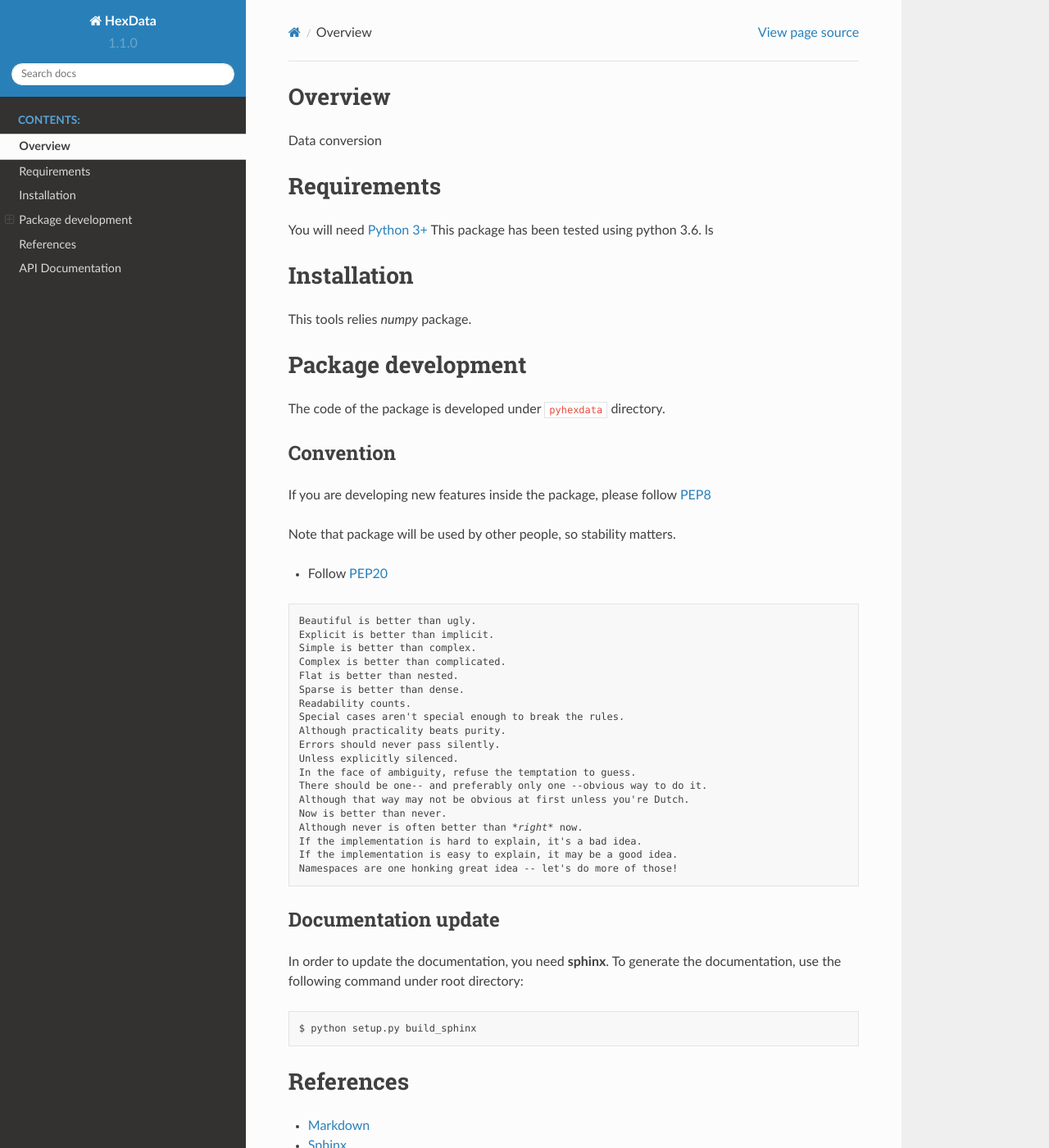
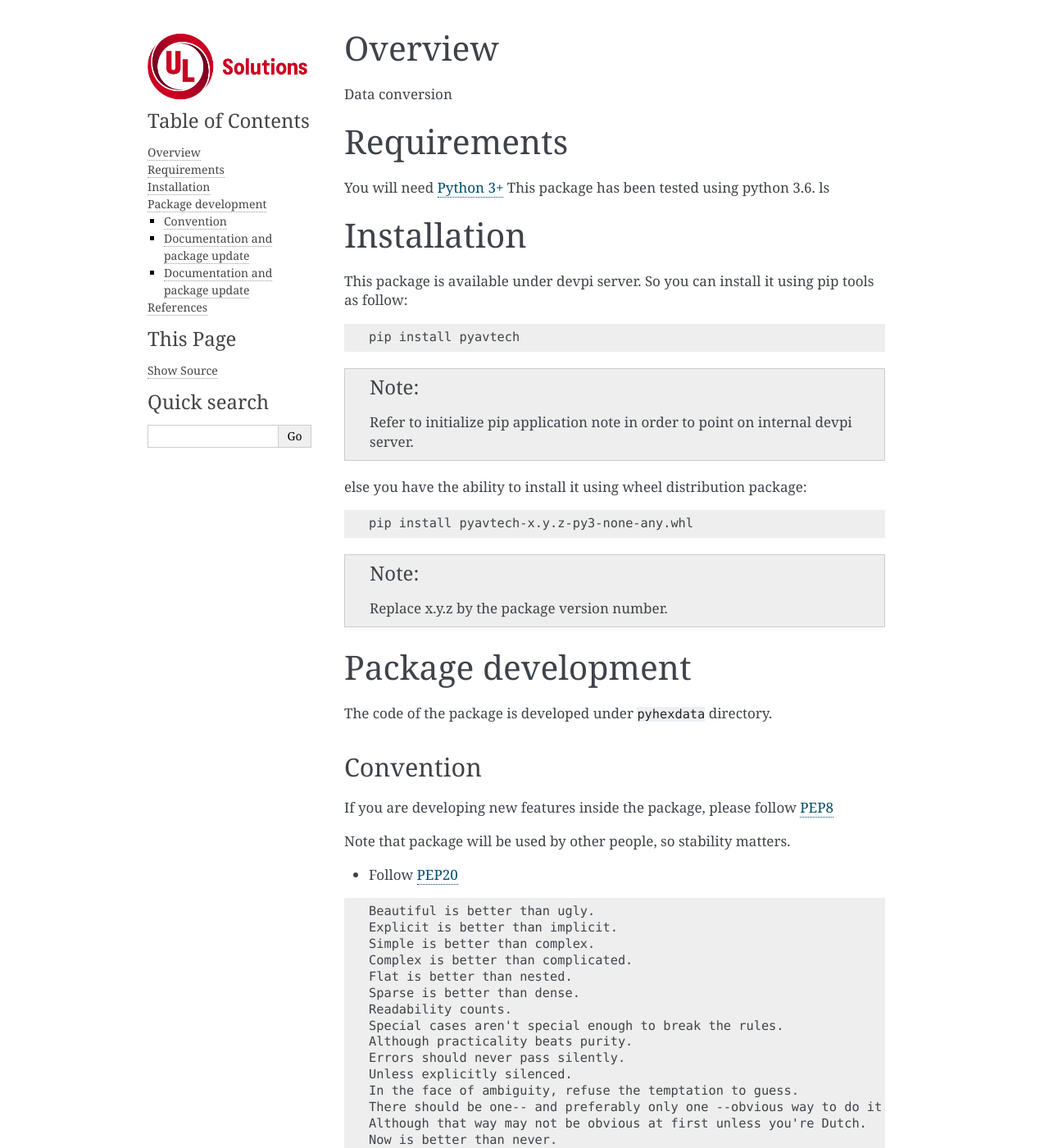
Before and after one commit to durufle/pyhexdata, a Sphinx documentation site: the page built from docs/source/overview.rst, in a window 1280 px wide and 1400 px high. Shown: the whole window at 82% size. Built offline with Sphinx 7.4.7, drawn with Linux system fonts in a browser that asks for light colours; some of the changed text lies outside the part shown.

Commit message:
Update CI script and documentation

```diff
--- a/docs/source/conf.py
+++ b/docs/source/conf.py
@@ -12,7 +12,6 @@
 #
 import os
 import sys
-import sphinx_rtd_theme
 
 sys.path.insert(0, os.path.abspath('../../pyhexdata'))
 
@@ -39,8 +38,7 @@
     'sphinx.ext.autodoc',
     'sphinx.ext.coverage',
     'sphinx.ext.napoleon',
-    'sphinx.ext.intersphinx',
-    'sphinx_rtd_theme'
+    'sphinx.ext.intersphinx'
 ]
 
 intersphinx_mapping = {'python': ('https://docs.python.org/3', None)}
@@ -60,22 +58,40 @@
 # a list of builtin themes.
 #
 # html_theme = 'classic'
-html_theme = 'sphinx_rtd_theme'
+html_theme = 'alabaster'
 
 html_theme_options = {
-    "display_version": True,
-    # Toc options
-    'collapse_navigation': True,
-    'sticky_navigation': True,
-    'navigation_depth': 4,
-    'includehidden': True,
-    'titles_only': False
 }
 
 # UL Logo
-html_logo = './_images/Ul_Red.png'
+html_logo = './_images/UL_Solutions.png'
 
 # Add any paths that contain custom static files (such as style sheets) here,
 # relative to this directory. They are copied after the builtin static files,
 # so a file named "default.css" will overwrite the builtin "default.css".
 # html_static_path = ['_static']
+
+# -- Options for Latex output -------------------------------------------------
+# today = 'December, 2022'
+today_fmt = "Generated on %b %d, %Y"
+
+latex_engine = 'xelatex'
+latex_logo = './_images/UL_Solutions.png'
+
+latex_elements = {
+    'fontenc': '\\usepackage{fontspec}',
+    'fontpkg': '''\
+                \\setmainfont{DejaVu Serif}
+                \\setsansfont{DejaVu Sans}
+                \\setmonofont{DejaVu Sans Mono}''',
+    'geometry': '\\usepackage[vmargin=2.5cm, hmargin=3cm]{geometry}',
+    'preamble': '''\
+                \\usepackage[titles]{tocloft}
+                \\cftsetpnumwidth {1.25cm}\\cftsetrmarg{1.5cm}
+                \\setlength{\\cftchapnumwidth}{0.75cm}
+                \\setlength{\\cftsecindent}{\\cftchapnumwidth}
+                \\setlength{\\cftsecnumwidth}{1.25cm}''',
+    'fncychap': '\\usepackage[Sonny]{fncychap}',
+    'printindex': '\\footnotesize\\raggedright\\printindex',
+    'classoptions': ',oneside',
+}
--- a/docs/source/index.rst
+++ b/docs/source/index.rst
@@ -3,8 +3,8 @@
    You can adapt this file completely to your liking, but it should at least
    contain the root `toctree` directive.
 
-Welcome to PyFeeltech's documentation!
-======================================
+Welcome to pyhexdata's documentation!
+=====================================
 
 .. toctree::
    :maxdepth: 2
--- a/docs/source/overview.rst
+++ b/docs/source/overview.rst
@@ -11,7 +11,26 @@
 Installation
 ============
 
-This tools relies `numpy` package.
+This package is available under devpi server. So you can install it using pip tools as follow:
+
+.. code-block:: bash
+
+    pip install pyavtech
+
+.. note::
+
+    Refer to initialize pip application note in order to point on internal devpi server.
+
+else you have the ability to install it using wheel distribution package:
+
+.. code-block:: bash
+
+    pip install pyavtech-x.y.z-py3-none-any.whl
+
+.. note::
+
+    Replace x.y.z by the package version number.
+
 
 
 Package development
@@ -50,16 +69,109 @@
     If the implementation is easy to explain, it may be a good idea.
     Namespaces are one honking great idea -- let's do more of those!
 
-Documentation update
---------------------
+All necessary packages need to develop are identifed in the requirements.txt file.
 
-In order to update the documentation, you need :program:`sphinx`.
-To generate the documentation, use the following command under root directory:
+After cloning, create a virtual environement, activate it and install necessary package:
+
+.. code-block:: bash
+
+    $ git clone ssh://git@git.ul-ts.com:5022/ims-se/hardware-team/pybench/pyavtech.git
+    $ cd pyavtech
+    $ python -m python3 -m venv venv
+    $ .\venv\Script\activate.bat
+    (venv) $ pip install -r requirements.txt
+
+To generate python package in wheel format locally:
+
+.. code-block:: bash
+
+    $ python setup.py bdist_wheel
+
+
+Documentation and package update
+--------------------------------
+
+To generate the documentation, use the following command under docs sub-folder:
+
+.. code-block:: bash
+
+    $ make html
+    $ make latex
+
+.. warning::
+
+    To generate latex format, the TeX Live utility must be installed first.
+
+
+Under root directory you can generate the wheel package and the documentation using the following command:
 
 .. code-block:: bash
 
     $ python setup.py build_sphinx
 
+finally you can build wheel package and documentation and the upload to the devpi server using:
+
+.. code-block:: bash
+
+    $ devpi upload --format=bdist_wheel --with-docsAll necessary packages need to develop are identifed in the requirements.txt file.
+
+After cloning, create a virtual environement, activate it and install necessary package:
+
+.. code-block:: bash
+
+    $ git clone ssh://git@git.ul-ts.com:5022/ims-se/hardware-team/pybench/pyavtech.git
+    $ cd pyavtech
+    $ python -m python3 -m venv venv
+    $ .\venv\Script\activate.bat
+    (venv) $ pip install -r requirements.txt
+
+To generate python package in wheel format locally:
+
+.. code-block:: bash
+
+    $ python setup.py bdist_wheel
+
+
+Documentation and package update
+--------------------------------
+
+To generate the documentation, use the following command under docs sub-folder:
+
+.. code-block:: bash
+
+    $ make html
+    $ make latex
+
+.. warning::
+
+    To generate latex format, the TeX Live utility must be installed first.
+
+
+Under root directory you can generate the wheel package and the documentation using the following command:
+
+.. code-block:: bash
+
+    $ python setup.py build_sphinx
+
+finally you can build wheel package and documentation and the upload to the devpi server using:
+
+.. code-block:: bash
+
+    $ devpi upload --format=bdist_wheel --with-docs
+
+
+.. warning::
+
+    This operation is automatically done using continuous integration at tag creation. Manual operation can be done
+    for testing purpose only, but in any case package versioning must be done previously and follow the semantic rules.
+
+
+.. warning::
+
+    This operation is automatically done using continuous integration at tag creation. Manual operation can be done
+    for testing purpose only, but in any case package versioning must be done previously and follow the semantic rules.
+
+
 References
 ==========
 * `Markdown <https://daringfireball.net/projects/markdown/syntax/>`_
--- a/requirements.txt
+++ b/requirements.txt
@@ -1,10 +1,8 @@
 Sphinx
-sphinx-rtd-theme
 coverage
 twine
 wheel
-devpi-web
-devpi-client
+devpi-client==5.2.3
 bump2version
 numpy
 scipy
```
Also changed, not shown: docs/source/_images/UL_Red.png (deleted), docs/source/_images/UL_Solutions.png (added), 1 other file.
